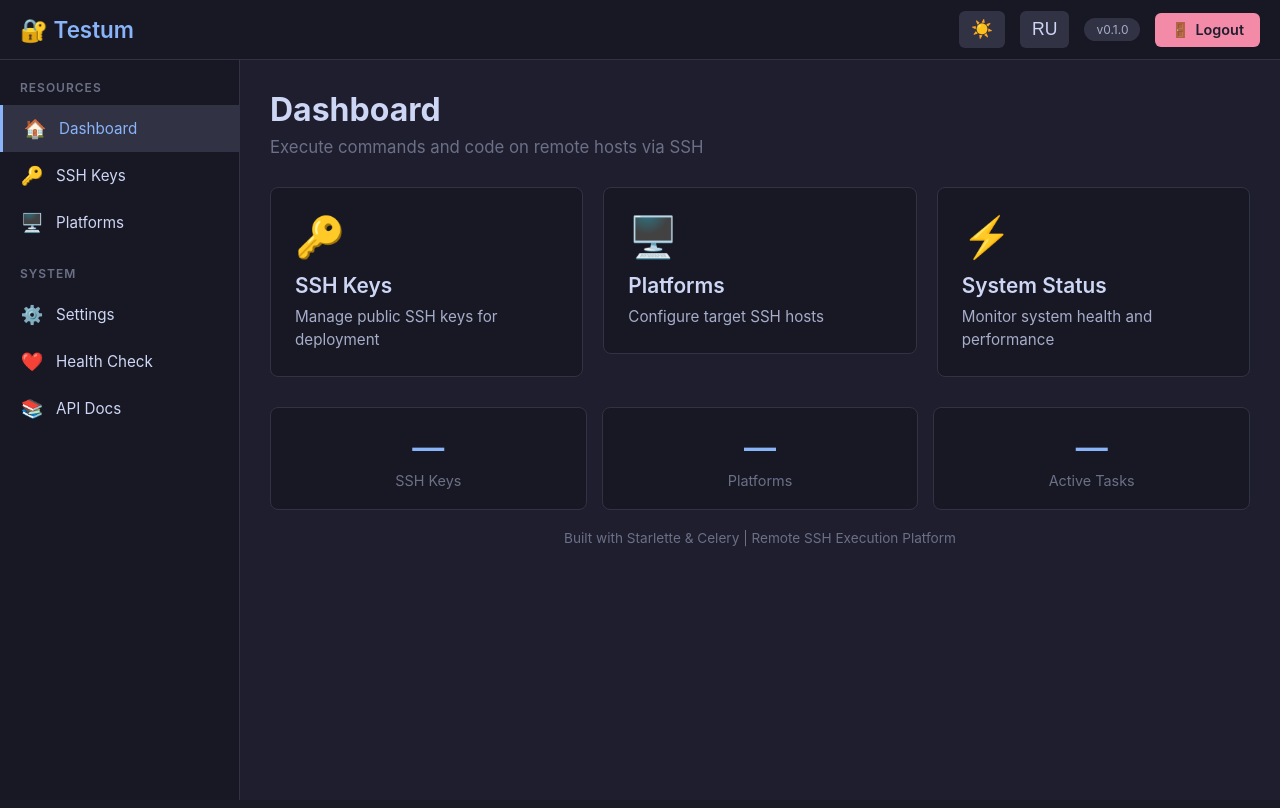
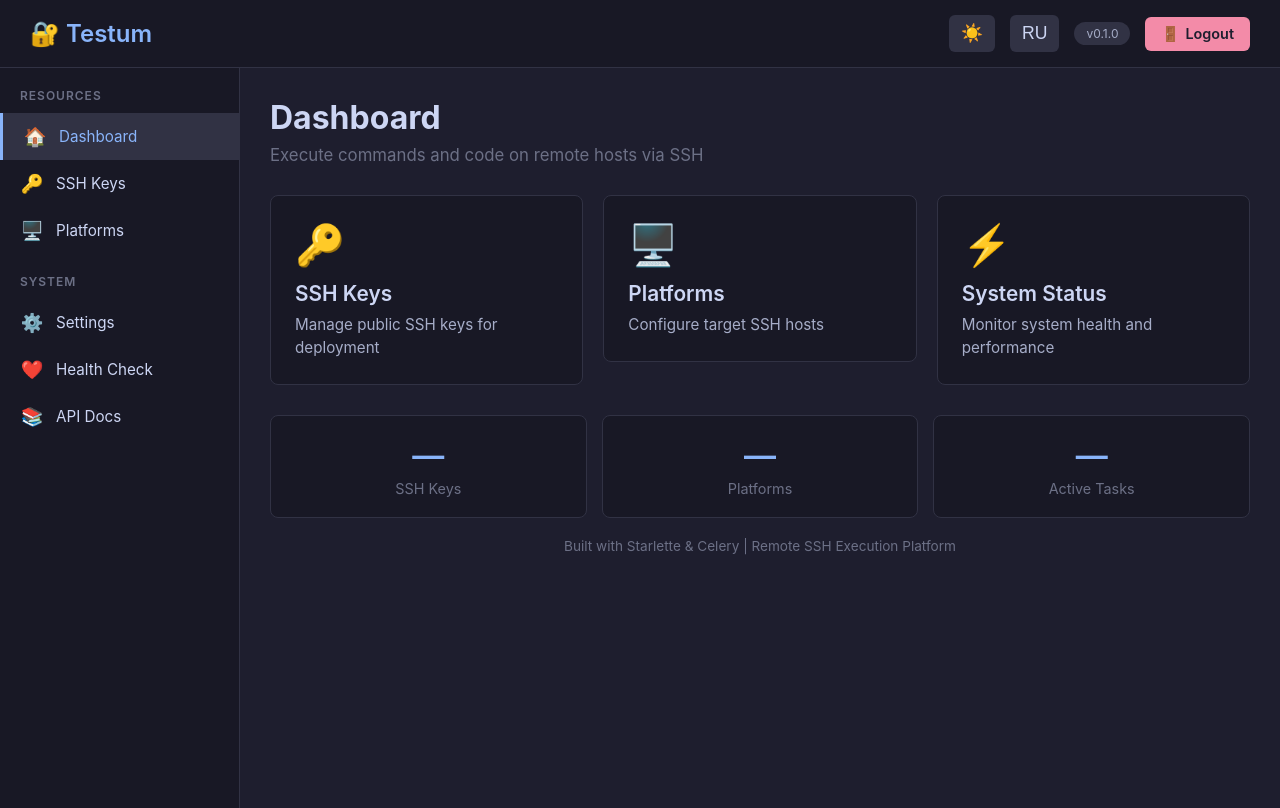
Before and after one commit to 4stm4/testum, a Python web app: template app/templates/index.html in a window 1280 px wide. Run offline with Jinja, Linux system fonts and the light colour scheme; the template is opened without the code that fills it, so the values that code supplies are empty.

Commit message:
Fix header size inconsistency on dashboard
- Changed header padding from '0 20px' to '15px 30px' to match other pages
- Changed logo font-size from 1.4em to 1.5em for consistency
- Removed fixed height: 60px, using auto for better vertical alignment
- Now dashboard header matches keys.html and platforms.html

```diff
--- a/app/templates/index.html
+++ b/app/templates/index.html
@@ -20,8 +20,8 @@
         .header {
             background: var(--bg-secondary);
             border-bottom: 1px solid var(--border-color);
-            padding: 0 20px;
-            height: 60px;
+            padding: 15px 30px;
+            height: auto;
             display: flex;
             align-items: center;
             justify-content: space-between;
@@ -31,7 +31,7 @@
             display: flex;
             align-items: center;
             gap: 12px;
-            font-size: 1.4em;
+            font-size: 1.5em;
             font-weight: 600;
             color: var(--accent-primary);
         }
```
